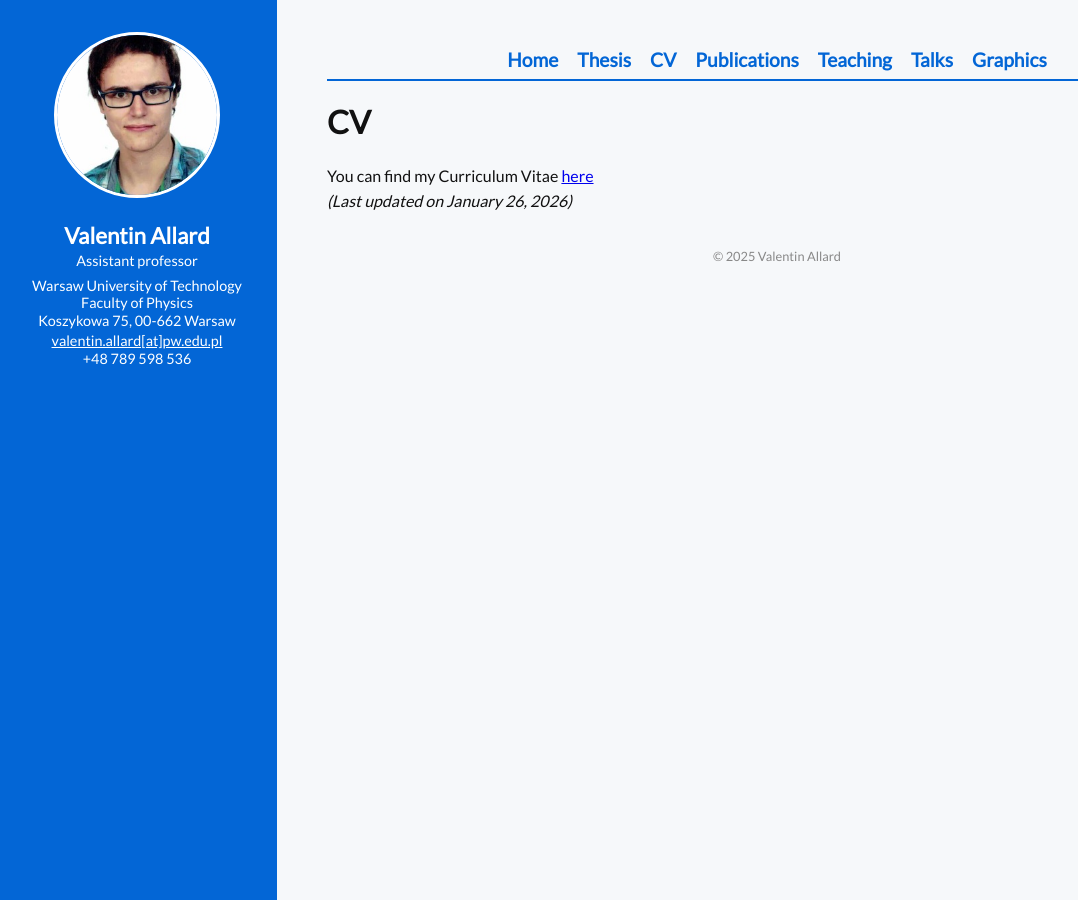
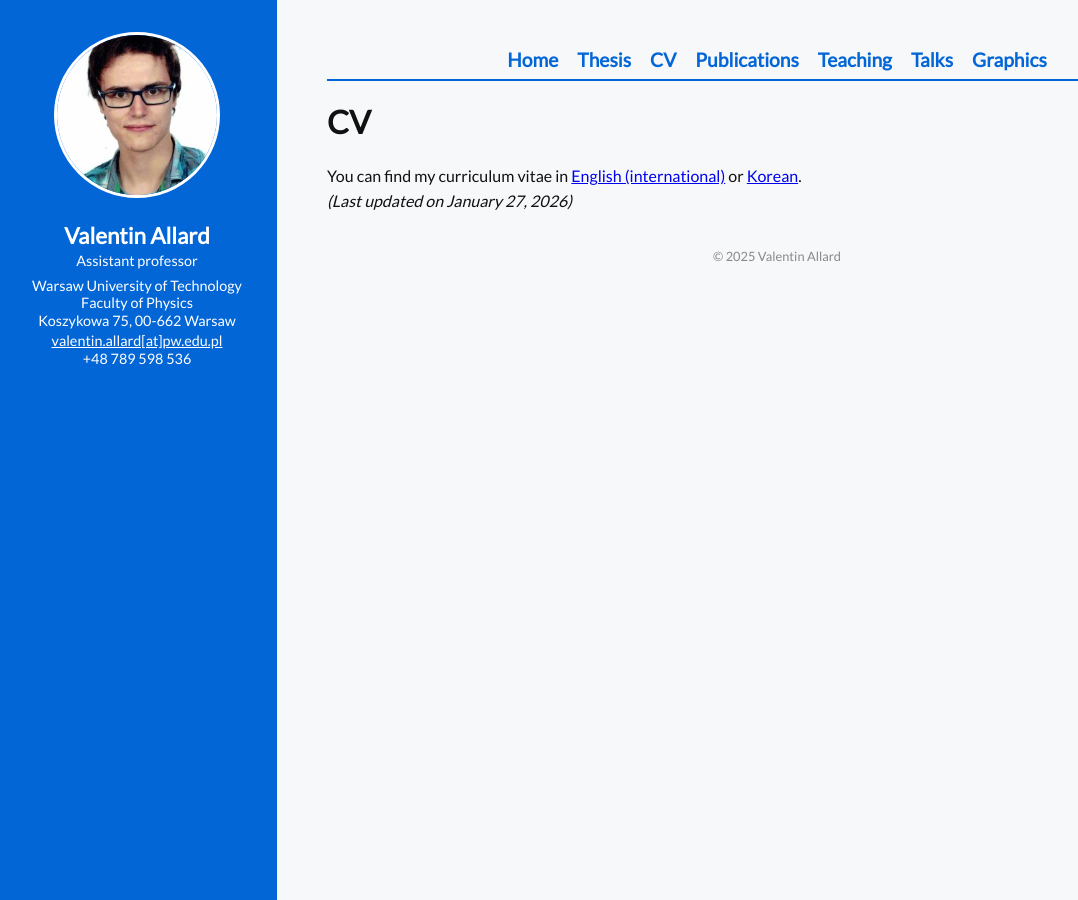
Before and after one commit to V-allard/V-allard.github.io, a Jekyll site: the page built from pages/cv/index.html, in a window 1280 px wide. Shown: the whole page, without its empty margins (3-1081 px from the left). Built offline with Jekyll 4.4.1, drawn with Linux system fonts in a browser that asks for light colours.

Commit message:
Update index.html

```diff
--- a/pages/cv/index.html
+++ b/pages/cv/index.html
@@ -6,5 +6,11 @@ permalink: /cv/
 
 <h1>CV</h1>
 
-<p>You can find my Curriculum Vitae <a href="/assets/AllardValentinCV_github.pdf">here</a><br>
-<em>(Last updated on January 26, 2026)</em></p>
+<p>
+  You can find my curriculum vitae in
+  <a href="/assets/AllardValentinCV_github.pdf">English (international)</a>
+  or
+  <a href="/assets/AllardValentinCV_github_Kor.pdf">Korean</a>.
+  <br>
+  <em>(Last updated on January 27, 2026)</em>
+</p>
```
